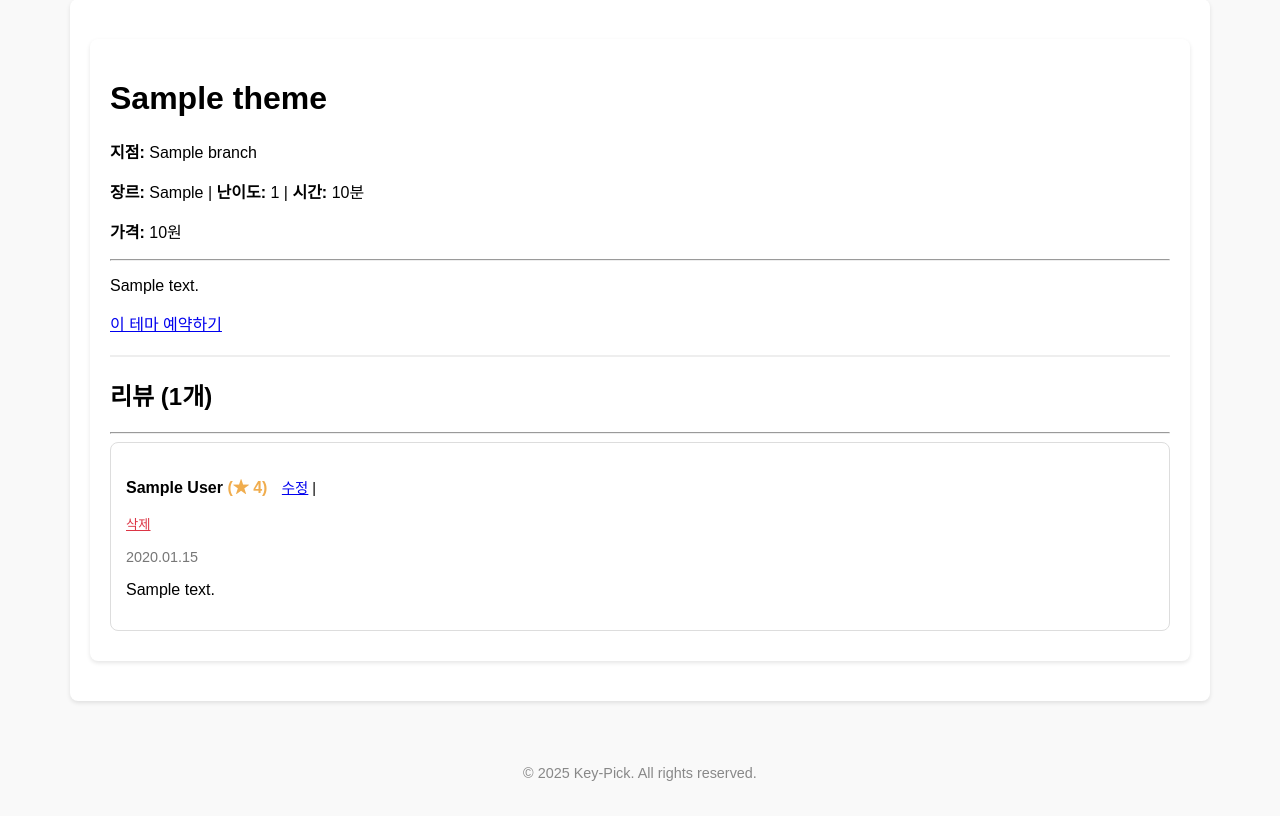
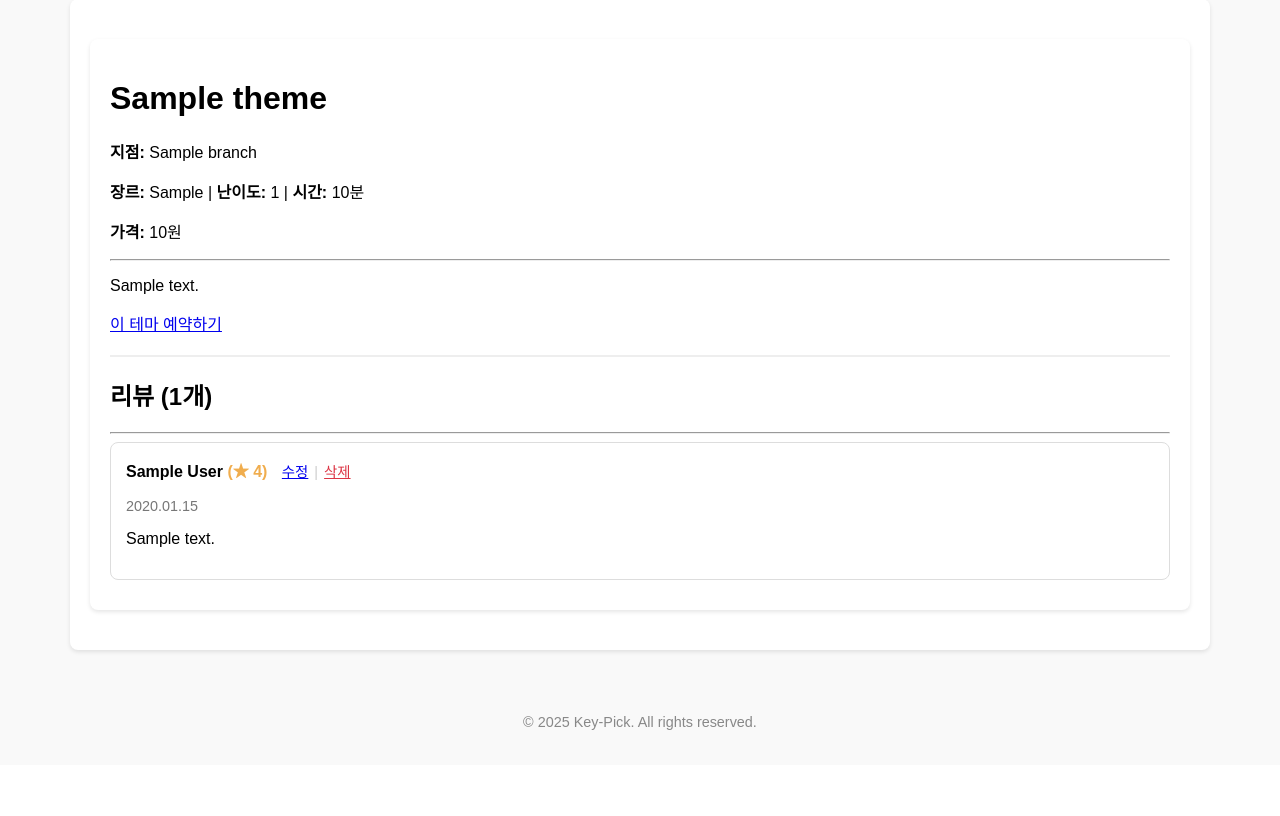
Before and after one commit to HSHwan/key-pick, a Django app: page /themes/1/ in a window 1280 px wide. Shown: the part 65-881 px from the top of the page. After the commit the page ends 795 px from the top, so only its background shows below. Run offline with Django 5.2, Linux system fonts and the light colour scheme; a user stored in the database is signed in; tables that the repository leaves empty hold one stand-in row (values such as "Sample post").

Commit message:
feat: 리뷰 삭제기능 html 통일

```diff
--- a/booking/templates/booking/theme_detail.html
+++ b/booking/templates/booking/theme_detail.html
@@ -18,24 +18,27 @@
         <hr>
         {% for review in reviews %}
         <div class="review-card" style="border: 1px solid #ddd; padding: 15px; margin-bottom: 10px; border-radius: 8px;">
-                <p>
+            <div style="margin-bottom: 1rem;">
                 <strong>{{ review.member.name }}</strong>
                 <span style="color: #f0ad4e; font-weight: bold;">(★ {{ review.rating }})</span>
 
                 {% if review.member == user %}
                     <span style="margin-left: 10px; font-size: 0.9em;">
                         <a href="{% url 'review-update' review.review_id %}">수정</a>
-                            |
-                            <form action="{% url 'review-delete' review.review_id %}" method="POST" style="display: inline;">
+
+                        <span style="color: #ccc; margin: 0 2px;">|</span>
+
+                        <form action="{% url 'review-delete' review.review_id %}" method="POST" style="display: inline; margin: 0;">
                             {% csrf_token %}
                             <button type="submit" onclick="return confirm('이 리뷰를 삭제하시겠습니까?');"
-                                        style="background: none; border: none; color: #dc3545; cursor: pointer; text-decoration: underline; padding: 0;">
+                                    style="background: none; border: none; color: #dc3545; cursor: pointer; text-decoration: underline; padding: 0; font: inherit; display: inline;">
                                 삭제
                             </button>
                         </form>
                     </span>
                 {% endif %}
-                </p>
+            </div>
+
             <p style="color: #777; font-size: 0.9em;">{{ review.created_at|date:"Y.m.d" }}</p>
             <p>{{ review.comment|linebreaks }}</p>
         </div>
```
Also changed, not shown: booking/templates/booking/manager_dashboard.html (+5 -4 lines). Lines whose indentation alone changed are shown as unchanged.
